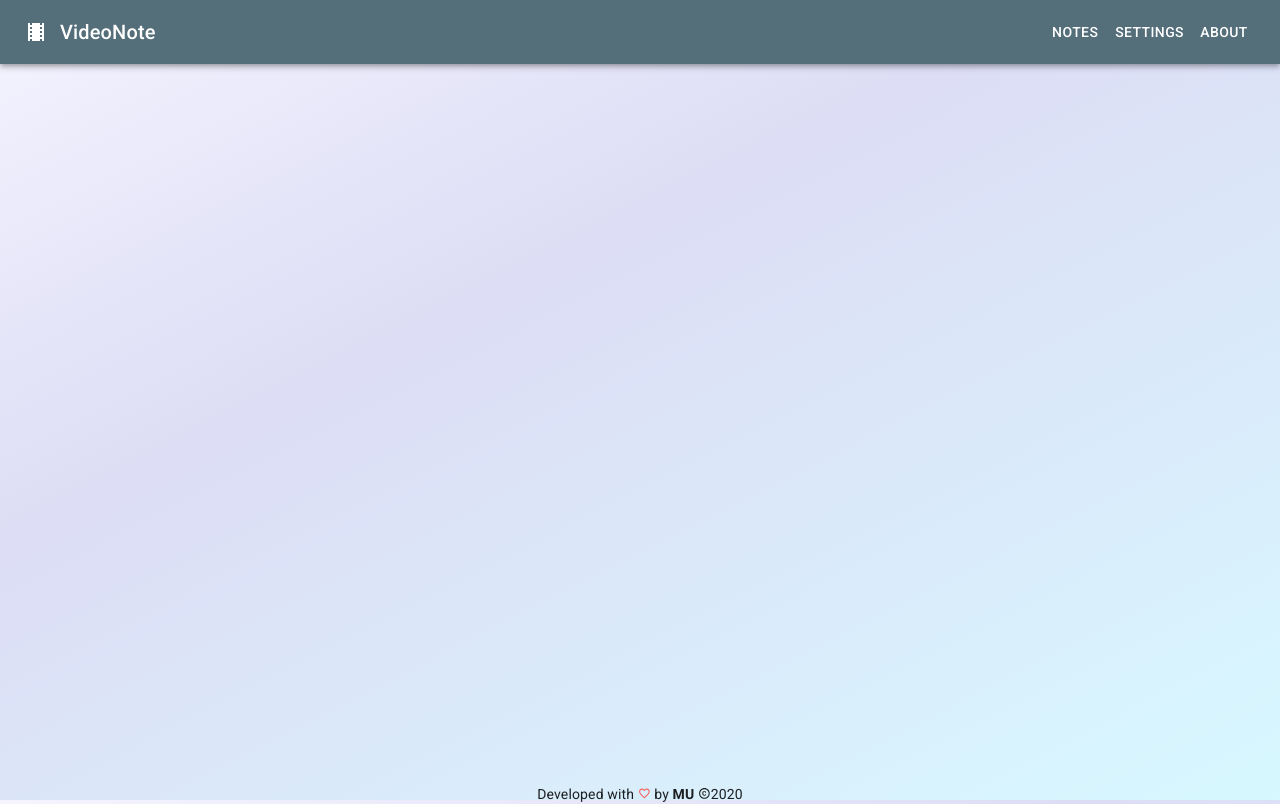
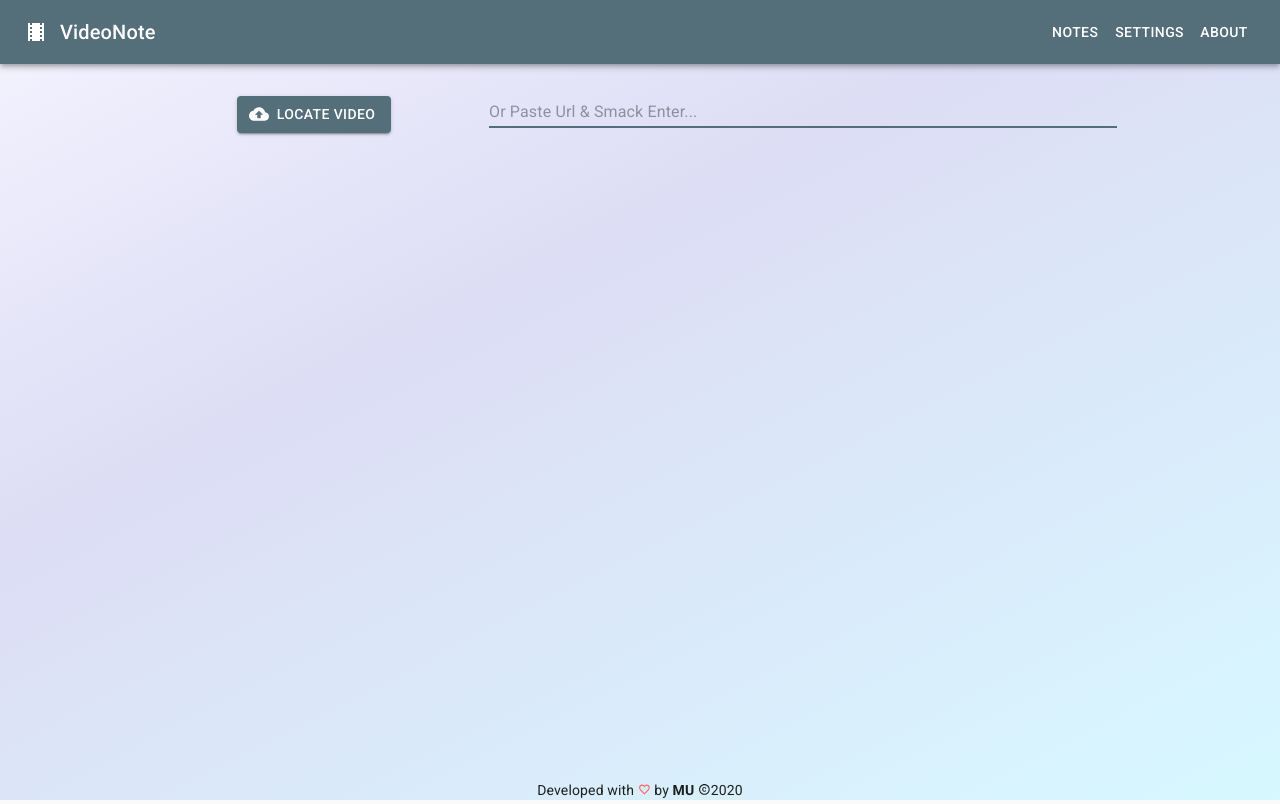
Before and after one commit to joshmu/vn-material_old, a React (Create React App) app: page / in a window 1280 px wide. Built offline with nearby package versions, Linux system fonts and the light colour scheme.

Commit message:
localstorage for notes working for urls but not local file blobs

```diff
--- a/src/components/ActionInput/ActionInput.js
+++ b/src/components/ActionInput/ActionInput.js
@@ -16,7 +16,9 @@ const ActionInput = () => {
   const { newTodo, addTodo, updateNewTodo, setActionInputRef } = useContext(
     todoContext
   )
-  const { progress, ready, togglePlay, seekTo } = useContext(playerContext)
+  const { player, progress, ready, togglePlay, seekTo } = useContext(
+    playerContext
+  )
 
   useEffect(() => {
     if (newTodo.msg.length > 0 && newTodo.seconds === null) {
@@ -35,7 +37,8 @@ const ActionInput = () => {
 
   const onSubmit = e => {
     e.preventDefault()
-    addTodo()
+    const url = player.props.url
+    addTodo(url)
   }
 
   const onChange = e => {
--- a/src/components/Drawer/Drawer.js
+++ b/src/components/Drawer/Drawer.js
@@ -11,6 +11,7 @@ import { ChevronLeft, ChevronRight } from '@material-ui/icons'
 import Notes from '../Notes/Notes'
 
 import { todoContext } from '../../context/todo/TodoState'
+import { playerContext } from '../../context/player/PlayerState'
 import { globalContext } from '../../context/global/GlobalState'
 
 const useStyles = makeStyles(theme => ({
@@ -25,6 +26,7 @@ const NotesSidebar = () => {
   const theme = useTheme()
 
   const { actionInputRef } = useContext(todoContext)
+  const { ready } = useContext(playerContext)
   const { notesDrawerOpen, toggleNotesDrawerOpen } = useContext(globalContext)
 
   useEffect(() => {
@@ -49,7 +51,7 @@ const NotesSidebar = () => {
         </IconButton>
       </div>
       <Divider />
-      <Notes />
+      {ready && <Notes />}
     </Drawer>
   )
 }
--- a/src/components/NotesList/NotesList.js
+++ b/src/components/NotesList/NotesList.js
@@ -4,11 +4,13 @@ import { List } from '@material-ui/core'
 import TodoItem from '../TodoItem/TodoItem'
 
 import { todoContext } from '../../context/todo/TodoState'
+import { playerContext } from '../../context/player/PlayerState'
 
 import style from './notesList.module.scss'
 
 const NotesList = () => {
   const { todos, setTodos } = useContext(todoContext)
+  const { player } = useContext(playerContext)
 
   // set todos if they are present in local storage
   useEffect(() => {
@@ -30,11 +32,13 @@ const NotesList = () => {
 
   return (
     <>
-      {todos.length > 0 && (
+      {todos.filter(t => t.url === player.props.url).length > 0 && (
         <List className={style.notesList}>
-          {todos.map(todo => (
-            <TodoItem key={todo.id} todo={todo} />
-          ))}
+          {todos
+            .filter(t => t.url === player.props.url)
+            .map(todo => (
+              <TodoItem key={todo.id} todo={todo} />
+            ))}
         </List>
       )}
     </>
--- a/src/context/player/PlayerState.js
+++ b/src/context/player/PlayerState.js
@@ -24,8 +24,8 @@ const PlayerState = props => {
     nativeControls: false,
     ready: false,
     duration: 0,
-    url: 'https://www.youtube.com/watch?v=hE2Ira-Cwxo',
-    // url: null,
+    // url: 'https://www.youtube.com/watch?v=hE2Ira-Cwxo',
+    url: null,
     progress: {
       playedSeconds: 0,
       played: 0,
--- a/src/context/todo/TodoState.js
+++ b/src/context/todo/TodoState.js
@@ -21,7 +21,8 @@ const TodoState = props => {
     newTodo: {
       msg: '',
       seconds: null,
-      checked: false
+      checked: false,
+      source: ''
     },
     open: false,
     drawerWidth: '360px',
@@ -64,9 +65,10 @@ const TodoState = props => {
     })
   }
 
-  v.addTodo = () => {
+  v.addTodo = url => {
     // provide unique id
     state.newTodo.id = uuidv4()
+    state.newTodo.url = url
 
     dispatch({
       type: ADD_TODO
```
